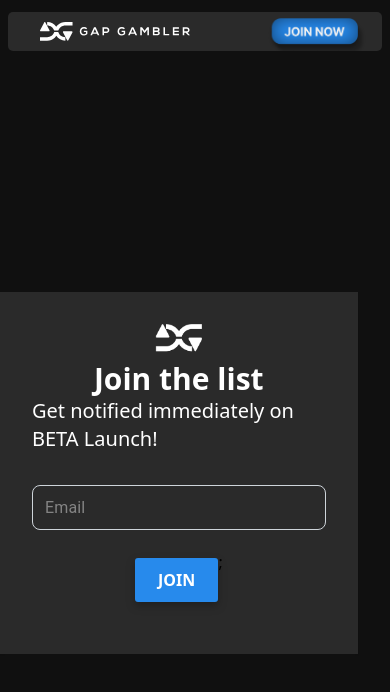
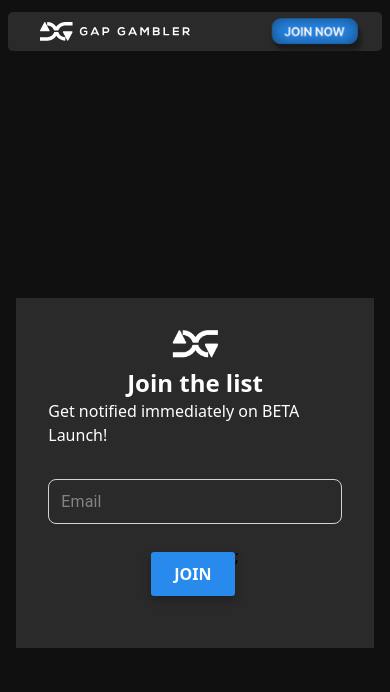
Before and after one commit to krock07/GGLanding, a Next.js app: page /signup in a window 390 px wide. Shown: the top 692 px of the page. Built offline with nearby package versions, Linux system fonts and the light colour scheme.

Commit message:
minor change

```diff
--- a/components/Main/Main.js
+++ b/components/Main/Main.js
@@ -100,7 +100,7 @@
         </div>
         <NewForm />
 
-        <div className="pt-2 bg-[#181818] text-white">
+        <div className="py-4 bg-[#181818] text-white my-12">
           <Footer />
         </div>
         {/* <div className="pt-10 bg-[#2A2A2A] sm:pt-16 lg:pt-8 lg:pb-14 lg:overflow-hidden">
--- a/components/Nav/MainNav.js
+++ b/components/Nav/MainNav.js
@@ -21,7 +21,7 @@
           </div>
 
           <div>
-            <Link href="/signup.js">
+            <Link href="/signup">
               <Image
                 // onClick={() => {
                 //   setShowModal(true);
--- a/pages/signup.js
+++ b/pages/signup.js
@@ -121,16 +121,18 @@
           /* and other goodies */
         }) => (
           <Form onSubmit={handleSubmit}>
-            <div class="min-h-screen bg-[#101010] py-6 flex flex-col justify-center sm:py-12">
+            <div class="min-h-screen bg-[#101010] py-6 flex flex-col justify-center items-center  sm:py-12">
               <div class="relative py-3 w-11/12 max-w-xl sm:mx-auto">
-                <div class="relative p-8 bg-[#2A2A2A] shadow-sm sm:rounded-xl">
+                <div class="relative p-8 bg-[#2A2A2A] shadow-sm sm:rounded-xl ">
                   <div className="flex flex-col items-center pb-8 text-white ">
                     <img
                       src="/ggIso.png"
                       className=" w-[63px] h-[37px] object-contain md:w-[78px] md:h-[56px]"
                     />
-                    <h1 className="text-3xl font-extrabold">Join the list</h1>
-                    <p className="text-xl">
+                    <h1 className="text-2xl font-extrabold md:text-3xl">
+                      Join the list
+                    </h1>
+                    <p className="text-md md:text-xl">
                       Get notified immediately on BETA Launch!
                     </p>
                   </div>
```
